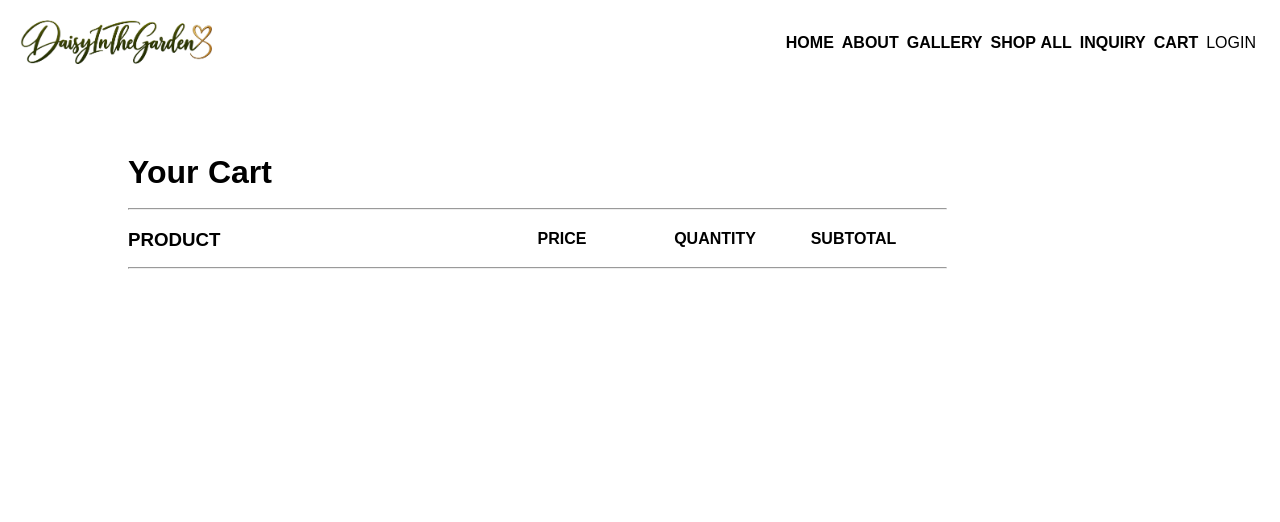
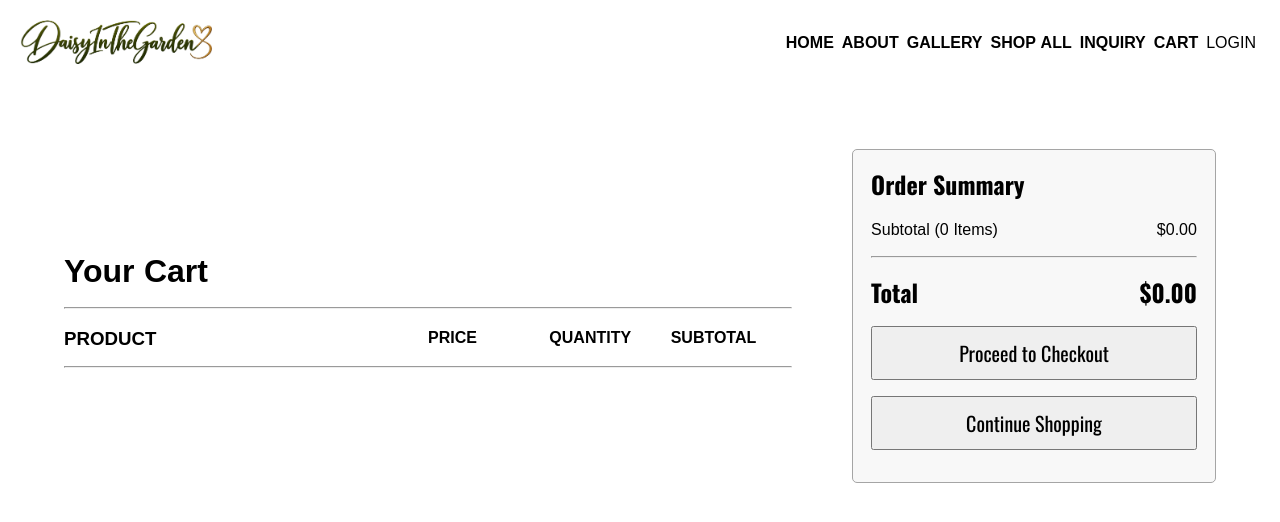
Before and after one commit to AllenCodess/Floralsite, a React (Vite) app in the folder frontend/: page /cart in a window 1280 px wide. Shown: the top 522 px of the page. Built offline with nearby package versions, Linux system fonts and the light colour scheme.

Commit message:
worked more on the structure of the cart

```diff
--- a/frontend/src/components/NavBar.jsx
+++ b/frontend/src/components/NavBar.jsx
@@ -48,7 +48,7 @@ const NavBar = () => {
               <Link className="nav-links" to="/cart">
                 CART{" "}
                 {cartItems.length > 0 && (
-                  <span className="cart-length-number">{cartItems.length}</span>
+                  <span className="cart-length-number">({cartItems.length})</span>
                 )}
               </Link>
             </li>
--- a/frontend/src/index.css
+++ b/frontend/src/index.css
@@ -523,21 +523,31 @@
 /* CART PAGE */
 
 .cart-container {
-  width: 80%;
+  width: 90%;
   margin: 4rem auto;
+  display: grid;
+  column-gap: 60px;
+  grid-template-columns: 2fr 1fr;
+  align-items: center;
 }
 
 .cart-row {
   display: grid;
   grid-template-columns: 3fr 1fr 1fr 1fr;
   align-items: center;
-  width: 80%;
+  width: 100%;
   font-weight: 600;
+}
+
+.order-sum-header {
+  width: 90%;
+  margin: 1rem auto;
+  font-family: "Oswald", sans-serif;
 }
 
 .cart-divider {
   height: 1px;
-  width: 80%;
+  width: 100%;
   text-align: left;
   margin-left: 0;
   margin-top: 1rem;
@@ -600,6 +610,45 @@
 
 .single-product {
   margin-bottom: 2rem;
+}
+
+.cart-right-box {
+  border: 1px solid rgb(165, 165, 165);
+  border-radius: 5px;
+  background-color: rgb(248, 248, 248);
+}
+
+.cart-total {
+  display: flex;
+  justify-content: space-between;
+  width: 90%;
+  margin: 0 auto;
+}
+
+.cart-total-divider {
+  height: 1px;
+  width: 90%;
+  margin: 1rem auto;
+}
+
+.total-price {
+  font-weight: 700;
+  font-size: 24px;
+  font-family: "Oswald", sans-serif;
+}
+
+.order-btn-container {
+  display: flex;
+  flex-direction: column;
+  width: 90%;
+  margin: 1rem auto;
+}
+
+.order-sum-btn {
+  margin-bottom: 1rem;
+  padding: 10px;
+  font-size: 20px;
+  font-family: "Oswald", sans-serif;
 }
 
 /* FOOTER  */
@@ -850,4 +899,13 @@ hr {
   .productDetails-container {
     flex-direction: column;
   }
+
+  .cart-container {
+    width: 90%;
+    margin: 4rem auto;
+    display: grid;
+    column-gap: 60px;
+    grid-template-columns: 1fr;
+    align-items: center;
+  }
 }
--- a/frontend/src/pages/Cart.jsx
+++ b/frontend/src/pages/Cart.jsx
@@ -13,6 +13,8 @@ const Cart = () => {
   const handleSubtractQuantity = (id) => {
     dispatch(decreaseQuantity(id));
   };
+
+  let total = cartItems.reduce((sum, item) => sum + item.price * item.quantity, 0);
   return (
     <>
       <div className="cart-container">
@@ -52,7 +54,24 @@ const Cart = () => {
             ))}
           </div>
         </div>
-        <div className="cart-right-side"></div>
+        <div className="cart-right-side">
+          <div className="cart-right-box">
+            <h2 className="order-sum-header">Order Summary</h2>
+            <div className="cart-total">
+              <p>Subtotal ({cartItems.length} Items)</p>
+              <p>${total}.00</p>
+            </div>
+            <hr className="cart-total-divider" />
+            <div className="cart-total">
+              <h2 className="total-price">Total</h2>
+              <p className="total-price">${total}.00</p>
+            </div>
+            <div className="order-btn-container">
+              <button className="order-sum-btn">Proceed to Checkout</button>
+              <button className="order-sum-btn">Continue Shopping</button>
+            </div>
+          </div>
+        </div>
       </div>
     </>
   );
```
